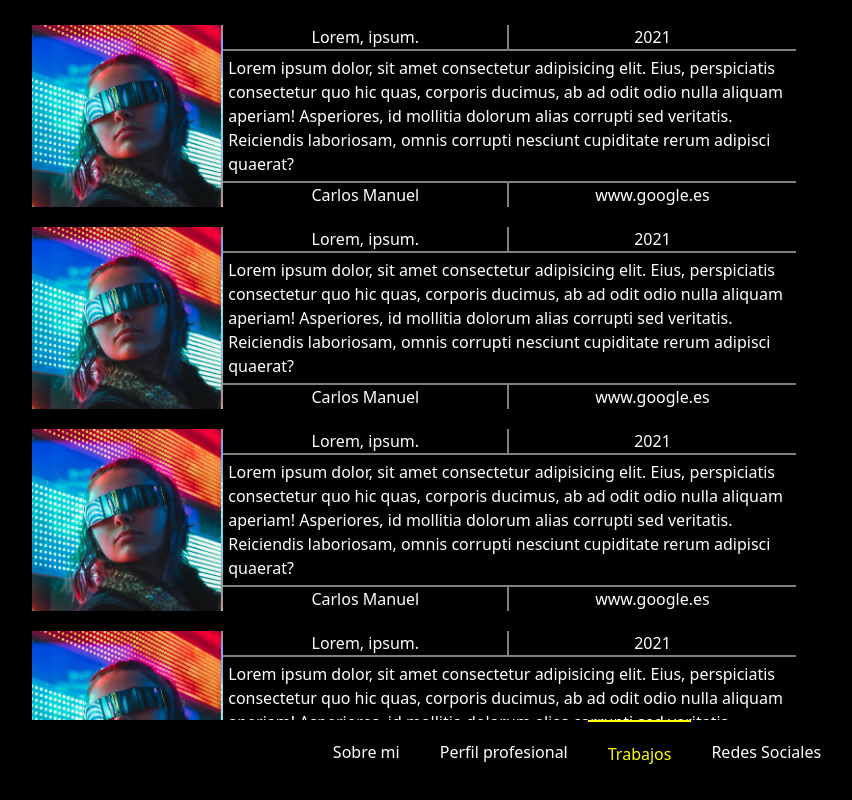
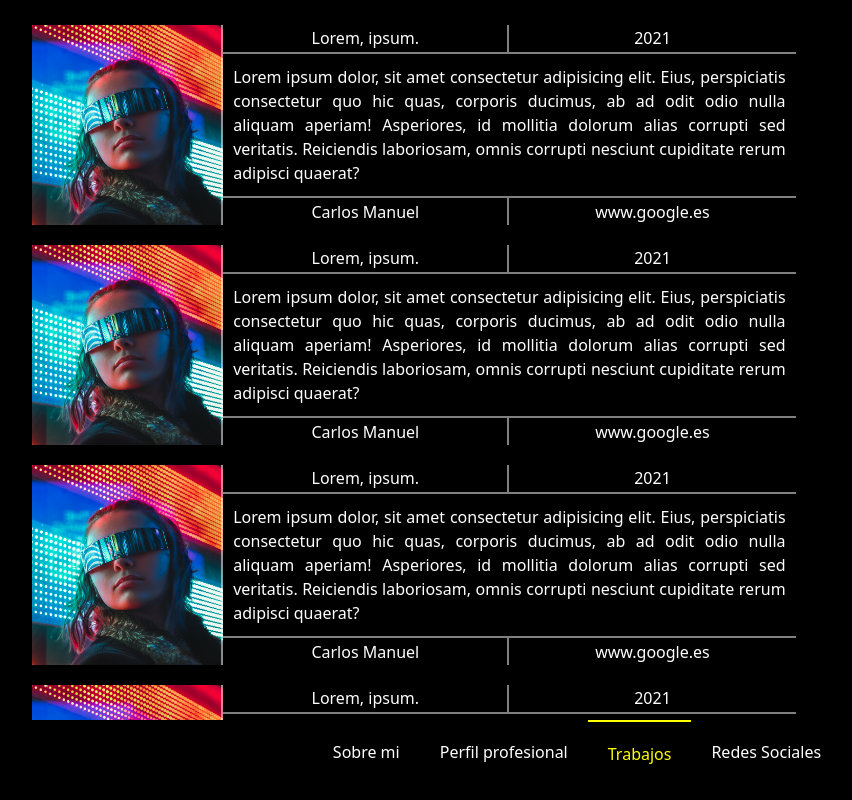
Before and after one commit to cmfraile/Portfolio2, an Angular app: page /trabajos in a window 1280 px wide. Shown: the whole page, without its empty margins (63-915 px from the left). Built offline with nearby package versions, Linux system fonts and the light colour scheme.

Commit message:
retoques antes de experimentar fondos

```diff
--- a/src/app/componentes/trabajos/trabajos.component.html
+++ b/src/app/componentes/trabajos/trabajos.component.html
@@ -1,5 +1,25 @@
 <div class="row trabajosc">
     <div class="col contenido">
+        <div class="tarjeta">
+            <div class="fototar" style="background-image: url(../../../assets/img/fotoitem.jpg);"></div>
+            <div class="contenidotar">
+                <div class="titulo">Lorem, ipsum.</div>
+                <div class="releaseordev">2021</div>
+                <div class="descripcion">Lorem ipsum dolor, sit amet consectetur adipisicing elit. Eius, perspiciatis consectetur quo hic quas, corporis ducimus, ab ad odit odio nulla aliquam aperiam! Asperiores, id mollitia dolorum alias corrupti sed veritatis. Reiciendis laboriosam, omnis corrupti nesciunt cupiditate rerum adipisci quaerat?</div>
+                <div class="autor">Carlos Manuel</div>
+                <div class="link">www.google.es</div>
+            </div>
+        </div>
+        <div class="tarjeta">
+            <div class="fototar" style="background-image: url(../../../assets/img/fotoitem.jpg);"></div>
+            <div class="contenidotar">
+                <div class="titulo">Lorem, ipsum.</div>
+                <div class="releaseordev">2021</div>
+                <div class="descripcion">Lorem ipsum dolor, sit amet consectetur adipisicing elit. Eius, perspiciatis consectetur quo hic quas, corporis ducimus, ab ad odit odio nulla aliquam aperiam! Asperiores, id mollitia dolorum alias corrupti sed veritatis. Reiciendis laboriosam, omnis corrupti nesciunt cupiditate rerum adipisci quaerat?</div>
+                <div class="autor">Carlos Manuel</div>
+                <div class="link">www.google.es</div>
+            </div>
+        </div>
         <div class="tarjeta">
             <div class="fototar" style="background-image: url(../../../assets/img/fotoitem.jpg);"></div>
             <div class="contenidotar">
--- a/src/app/componentes/trabajos/trabajos.component.sass
+++ b/src/app/componentes/trabajos/trabajos.component.sass
@@ -15,7 +15,7 @@ $transborde : 2px solid rgba(255,255,255,0.5)
         flex-direction: column
         .tarjeta
             margin: 10px 0px
-            max-height: 30vh
+            min-height: 25vh
             max-width: 80%
             display: flex
             justify-content: center
@@ -46,8 +46,10 @@ $transborde : 2px solid rgba(255,255,255,0.5)
         min-width: 50%
         max-width: 50%
     .descripcion
-        padding: 5px
+        padding: 10px
         min-height: 80%
+        max-height: 80%
+        text-align: justify
     .titulo,.releaseordev
         border-bottom: $transborde
     .autor,.link
@@ -71,7 +73,7 @@ $transborde : 2px solid rgba(255,255,255,0.5)
 
 @media ( max-width:660px )
     .trabajosc
-        max-height: 120vh
+        min-height: 120vh
         .tarjeta
             min-height: 25vh
             margin: 30px 0px !important
```
